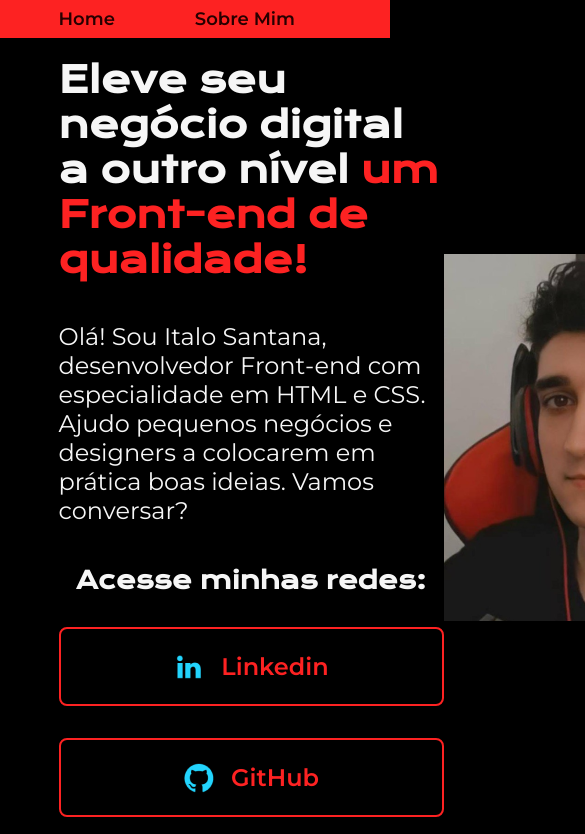
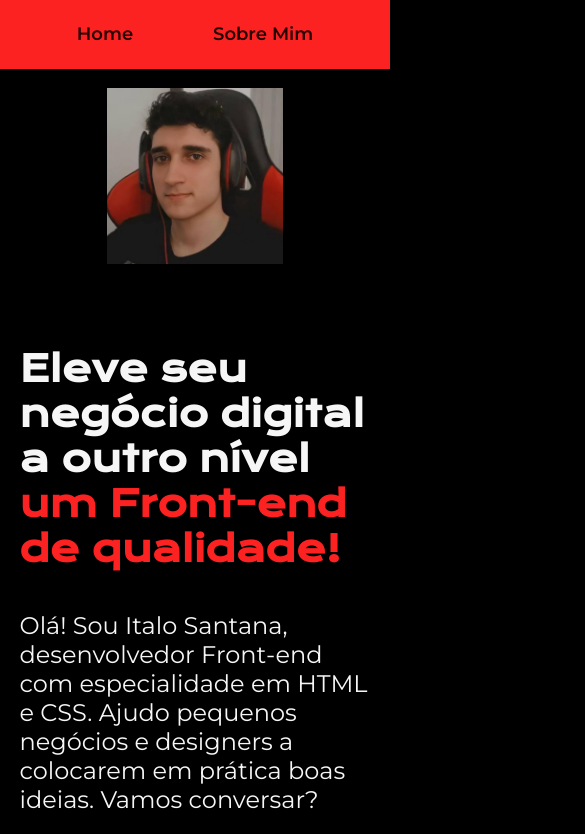
Before and after one commit to ItaloSSantana/Aula-HTML-Curso-ONE, a plain HTML site: page index.html in a window 390 px wide. Shown: the top 834 px of the page, 585 px wide, since content can reach past the window. Drawn offline with nearby package versions, Linux system fonts and the light colour scheme.

Commit message:
paginas responsivas com @media

```diff
--- a/index.html
+++ b/index.html
@@ -26,14 +26,14 @@
                 CSS. Ajudo pequenos negócios e designers a colocarem em prática boas ideias. Vamos conversar?</p>
             <div class="apresentacao__links">
                 <h2 class="apresentacao__links__subtitulo">Acesse minhas redes:</h2>
-                <a class="apresentacao__links__link" href="https://www.linkedin.com/in/italo-santana-dev"> <img
+                <a class="apresentacao__links__navegacao" href="https://www.linkedin.com/in/italo-santana-dev"> <img
                         src="./assets/logolinkedin.png" alt="imagem Logo Linkedin"> Linkedin</a>
-                <a class="apresentacao__links__link" href="https://github.com/ItaloSSantana"> <img
+                <a class="apresentacao__links__navegacao" href="https://github.com/ItaloSSantana"> <img
                         src="./assets/logoGithub.png" alt="Imagem Logo Github">
                     GitHub</a>
             </div>
         </section>
-        <img src="./assets/imagemItalo.png" alt="imagem de Italo">
+        <img class="apresentacao__imagem" src="./assets/imagemItalo.png" alt="imagem de Italo">
     </main>
     <footer class="rodape">
         <p>Desenvolvido por Ítalo Santana</p>
--- a/styles/styles.css
+++ b/styles/styles.css
@@ -32,10 +32,11 @@ body {
     display: flex;
     align-items: center;
     justify-content: space-between;
+    gap: 82px
 }
 
 .apresentacao__conteudo {
-    width: 630px;
+    width: 50%;
     display: flex;
     flex-direction: column;
     gap: 40px;
@@ -64,13 +65,13 @@ body {
     font-size: var(--fonte-tamanho-24);
 }
 
-.apresentacao__links__link {
+.apresentacao__links__navegacao {
     display: flex;
     align-items: center;
     justify-content: center;
     background-color: var(--cor-primaria);
     border: 2px solid var(--cor-terciaria);
-    width: 381px;
+    width: 75%;
     text-align: center;
     border-radius: 8px;
     font-size: var(--fonte-tamanho-24);
@@ -82,11 +83,15 @@ body {
     gap: 16px;
 }
 
-.apresentacao__links__link:hover {
+.apresentacao__links__navegacao:hover {
     background: var(--cor-detalhe);
     color: var(--cor-secundaria);
     padding: 4%;
     cursor: pointer;
+}
+
+.apresentacao__imagem {
+    width: 50%;
 }
 
 .rodape {
@@ -120,3 +125,23 @@ body {
 .cabecalho__menu__link:hover {
     color: var(--cor-secundaria);
 }
+
+@media (max-width: 1130px) {
+
+    .cabecalho {
+        padding: 6%;
+    }
+
+    .cabecalho__menu {
+        justify-content: center;
+    }
+
+    .apresentacao {
+        padding: 5%;
+        flex-direction: column-reverse;
+    }
+
+    .apresentacao__conteudo {
+        width: auto;
+    }
+}
```
Also changed, not shown: about.html (+1 -1 lines).
